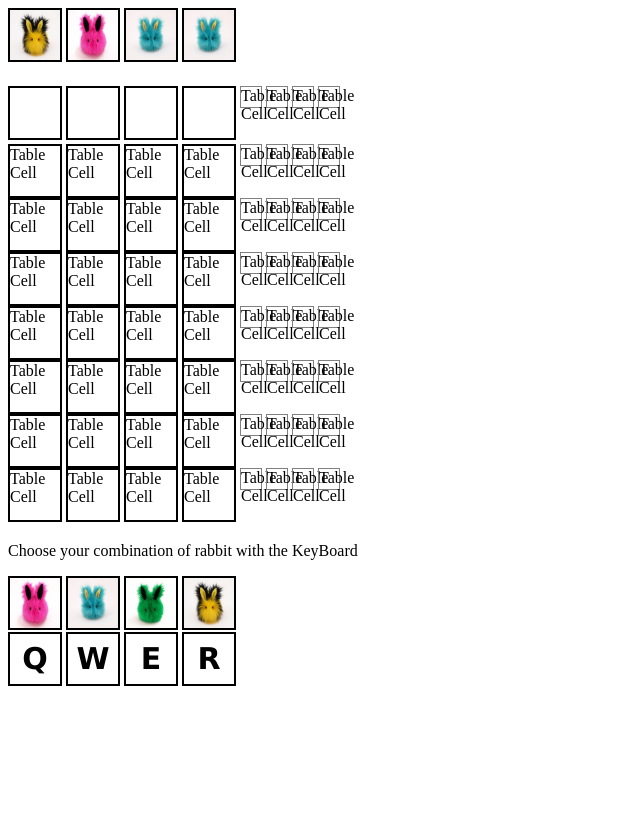
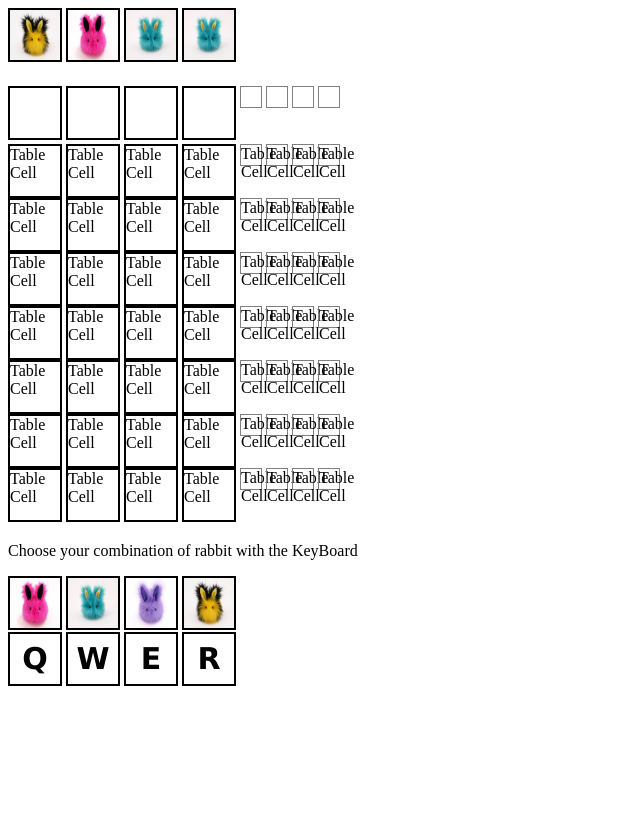
Before and after one commit to Lisemuller/WDI_PROJECT-, a PHP site: page / in a window 1280 px wide. Shown: the top 826 px of the page, without its empty margins (0-640 px from the left). Run offline with PHP 8.4, Linux system fonts and the light colour scheme.

Commit message:
not so faaaar

```diff
--- a/css/app.css
+++ b/css/app.css
@@ -19,8 +19,12 @@ line-height: 50px;
 
 
 .pink {background-image: url("../images/pinkrabbit.jpg"); background-size: 50px 50px;}
-.green {background-image: url("../images/greenrabbit.jpg"); background-size: 50px 50px;}
+.violet {background-image: url("../images/violetrabbit.jpg"); background-size: 50px 50px;}
 .yellow {background-image: url("../images/yellowrabbit.jpg"); background-size: 50px 50px;}
 .blue {background-image: url("../images/bluerabbit.jpg"); background-size: 50px 50px;}
 
+.small.green {background-color: green; }
+.red {background-color: red}
+.black  {background-color: black}
+
 img { width : 50px; height: 50px;}
--- a/home.html
+++ b/home.html
@@ -20,10 +20,10 @@
         <div class="large" id="pons2"></div>
         <div class="large" id="pons3"></div>
         <div class="large" id="pons4"></div>
-        <div class="small" id="feedback1">Table Cell</div>
-        <div class="small" id="feedback1">Table Cell</div>
-        <div class="small" id="feedback1">Table Cell</div>
-        <div class="small" id="feedback1">Table Cell</div>
+        <div class="small" id="feedback1"></div>
+        <div class="small" id="feedback2"></div>
+        <div class="small" id="feedback3"></div>
+        <div class="small" id="feedback4"></div>
       </div>
       <div class="container">
         <div class="large" id="pons1">Table Cell</div>
@@ -101,7 +101,7 @@
       <div class="choice">
         <div class="rabbit" id="r1"><img src="Images/pinkrabbit.jpg"></div>
         <div class="rabbit" id="r2"><img src="Images/bluerabbit.jpg"></div>
-        <div class="rabbit" id="r3"><img src="Images/greenrabbit.jpg"></div>
+        <div class="rabbit" id="r3"><img src="Images/violetrabbit.jpg"></div>
         <div class="rabbit" id="r4"><img src="Images/yellowrabbit.jpg"></div>
       </div>
       <div class="choice">
```
Also changed, not shown: js/app.js (+56 -32 lines), Images/il_570xN.733408138_o9li.jpg (added), Images/violetrabbit.jpg (added).
